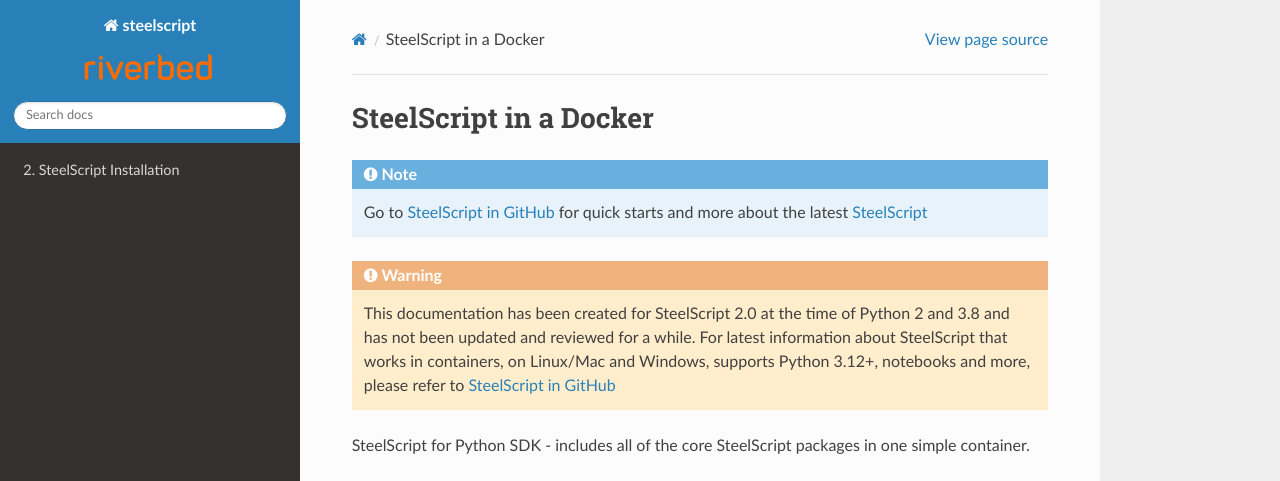
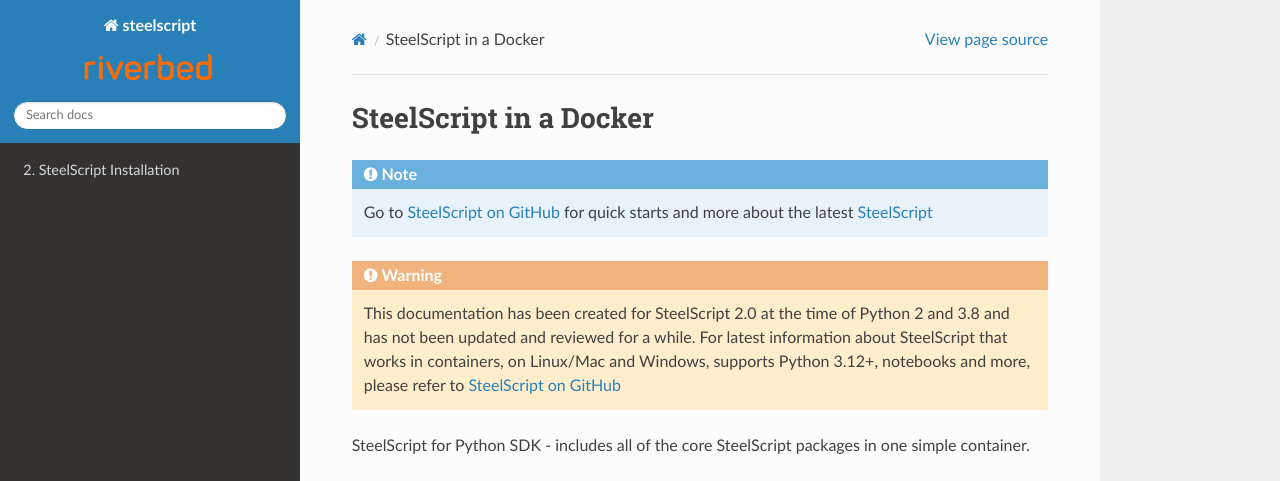
Before and after one commit to riverbed/steelscript, a Sphinx documentation site: the page built from docs/install/docker.rst, in a window 1280 px wide and 900 px high. Shown: the top 481 px of the window. Built offline with Sphinx 7.4.7 and the Read the Docs theme 3.1.0, drawn with Linux system fonts in a browser that asks for light colours; pages that are not in the unit, such as notebooks, are missing from menus; the version number could not be read and is left out.

```diff
--- a/docs/index.rst
+++ b/docs/index.rst
@@ -7,11 +7,11 @@ Riverbed SteelScript for Python
 
 .. note::
 
-  Go to `SteelScript in GitHub <https://github.com/riverbed/steelscript>`_ for quick starts and more about the latest `SteelScript <https://github.com/riverbed/steelscript>`_
+  Go to `SteelScript on GitHub <https://github.com/riverbed/steelscript>`_ for quick starts and more about the latest `SteelScript <https://github.com/riverbed/steelscript>`_
 
 .. warning::
 
-  This documentation has been created for SteelScript 2.0 at the time of Python 2 and 3.8 and has not been updated and reviewed for a while. For latest information about SteelScript that works in containers, on Linux/Mac and Windows, supports Python 3.12+, notebooks and more, please refer to `SteelScript in GitHub <https://github.com/riverbed/steelscript>`_
+  This documentation has been created for SteelScript 2.0 at the time of Python 2 and 3.8 and has not been updated and reviewed for a while. For latest information about SteelScript that works in containers, on Linux/Mac and Windows, supports Python 3.12+, notebooks and more, please refer to `SteelScript on GitHub <https://github.com/riverbed/steelscript>`_
 
 <<*outdated*>> SteelScript 2.0 for Python 2 <<*outdated*>>
 ==========================================================
--- a/docs/install/docker.rst
+++ b/docs/install/docker.rst
@@ -3,11 +3,11 @@ SteelScript in a Docker
 
 .. note::
 
-  Go to `SteelScript in GitHub <https://github.com/riverbed/steelscript>`_ for quick starts and more about the latest `SteelScript <https://github.com/riverbed/steelscript>`_
+  Go to `SteelScript on GitHub <https://github.com/riverbed/steelscript>`_ for quick starts and more about the latest `SteelScript <https://github.com/riverbed/steelscript>`_
 
 .. warning::
 
-  This documentation has been created for SteelScript 2.0 at the time of Python 2 and 3.8 and has not been updated and reviewed for a while. For latest information about SteelScript that works in containers, on Linux/Mac and Windows, supports Python 3.12+, notebooks and more, please refer to `SteelScript in GitHub <https://github.com/riverbed/steelscript>`_
+  This documentation has been created for SteelScript 2.0 at the time of Python 2 and 3.8 and has not been updated and reviewed for a while. For latest information about SteelScript that works in containers, on Linux/Mac and Windows, supports Python 3.12+, notebooks and more, please refer to `SteelScript on GitHub <https://github.com/riverbed/steelscript>`_
 
 
 SteelScript for Python SDK - includes all of the core SteelScript packages in one simple container.
--- a/docs/install/linuxmac.rst
+++ b/docs/install/linuxmac.rst
@@ -3,11 +3,11 @@ SteelScript Installation - Linux / Mac
 
 .. note::
 
-  Go to `SteelScript in GitHub <https://github.com/riverbed/steelscript>`_ for quick starts and more about the latest `SteelScript <https://github.com/riverbed/steelscript>`_
+  Go to `SteelScript on GitHub <https://github.com/riverbed/steelscript>`_ for quick starts and more about the latest `SteelScript <https://github.com/riverbed/steelscript>`_
 
 .. warning::
 
-  This documentation has been created for SteelScript 2.0 at the time of Python 2 and 3.8 and has not been updated and reviewed for a while. For latest information about SteelScript that works in containers, on Linux/Mac and Windows, supports Python 3.12+, notebooks and more, please refer to `SteelScript in GitHub <https://github.com/riverbed/steelscript>`_
+  This documentation has been created for SteelScript 2.0 at the time of Python 2 and 3.8 and has not been updated and reviewed for a while. For latest information about SteelScript that works in containers, on Linux/Mac and Windows, supports Python 3.12+, notebooks and more, please refer to `SteelScript on GitHub <https://github.com/riverbed/steelscript>`_
 
 
 This page provides step-by-step instructions for installing
--- a/docs/install/steelhead.rst
+++ b/docs/install/steelhead.rst
@@ -3,11 +3,11 @@ SteelScript SteelHead Installation
 
 .. note::
 
-  Go to `SteelScript in GitHub <https://github.com/riverbed/steelscript>`_ for quick starts and more about the latest `SteelScript <https://github.com/riverbed/steelscript>`_
+  Go to `SteelScript on GitHub <https://github.com/riverbed/steelscript>`_ for quick starts and more about the latest `SteelScript <https://github.com/riverbed/steelscript>`_
 
 .. warning::
 
-  This documentation has been created for SteelScript 2.0 at the time of Python 2 and 3.8 and has not been updated and reviewed for a while. For latest information about SteelScript that works in containers, on Linux/Mac and Windows, supports Python 3.12+, notebooks and more, please refer to `SteelScript in GitHub <https://github.com/riverbed/steelscript>`_
+  This documentation has been created for SteelScript 2.0 at the time of Python 2 and 3.8 and has not been updated and reviewed for a while. For latest information about SteelScript that works in containers, on Linux/Mac and Windows, supports Python 3.12+, notebooks and more, please refer to `SteelScript on GitHub <https://github.com/riverbed/steelscript>`_
 
 
 The SteelScript SteelHead Package is distributed entirely as
--- a/docs/install/toc.rst
+++ b/docs/install/toc.rst
@@ -3,11 +3,11 @@ SteelScript Installation
 
 .. note::
 
-  Go to `SteelScript in GitHub <https://github.com/riverbed/steelscript>`_ for quick starts and more about the latest `SteelScript <https://github.com/riverbed/steelscript>`_
+  Go to `SteelScript on GitHub <https://github.com/riverbed/steelscript>`_ for quick starts and more about the latest `SteelScript <https://github.com/riverbed/steelscript>`_
 
 .. warning::
 
-  This documentation has been created for SteelScript 2.0 at the time of Python 2 and 3.8 and has not been updated and reviewed for a while. For latest information about SteelScript that works in containers, on Linux/Mac and Windows, supports Python 3.12+, notebooks and more, please refer to `SteelScript in GitHub <https://github.com/riverbed/steelscript>`_
+  This documentation has been created for SteelScript 2.0 at the time of Python 2 and 3.8 and has not been updated and reviewed for a while. For latest information about SteelScript that works in containers, on Linux/Mac and Windows, supports Python 3.12+, notebooks and more, please refer to `SteelScript on GitHub <https://github.com/riverbed/steelscript>`_
 
 
 `SteelScript <https://github.com/riverbed/steelscript>` is provided by `Riverbed <https://www.riverbed.com/>`_ as an open source project on `GitHub <https://github.com/riverbed/steelscript>`_
--- a/docs/install/windows.rst
+++ b/docs/install/windows.rst
@@ -3,11 +3,11 @@ SteelScript Installation - Windows
 
 .. note::
 
-  Go to `SteelScript in GitHub <https://github.com/riverbed/steelscript>`_ for quick starts and more about the latest `SteelScript <https://github.com/riverbed/steelscript>`_
+  Go to `SteelScript on GitHub <https://github.com/riverbed/steelscript>`_ for quick starts and more about the latest `SteelScript <https://github.com/riverbed/steelscript>`_
 
 .. warning::
 
-  This documentation has been created for SteelScript 2.0 at the time of Python 2 and 3.8 and has not been updated and reviewed for a while. For latest information about SteelScript that works in containers, on Linux/Mac and Windows, supports Python 3.12+, notebooks and more, please refer to `SteelScript in GitHub <https://github.com/riverbed/steelscript>`_
+  This documentation has been created for SteelScript 2.0 at the time of Python 2 and 3.8 and has not been updated and reviewed for a while. For latest information about SteelScript that works in containers, on Linux/Mac and Windows, supports Python 3.12+, notebooks and more, please refer to `SteelScript on GitHub <https://github.com/riverbed/steelscript>`_
 
 
 This page provides step-by-step instructions for installing
```
